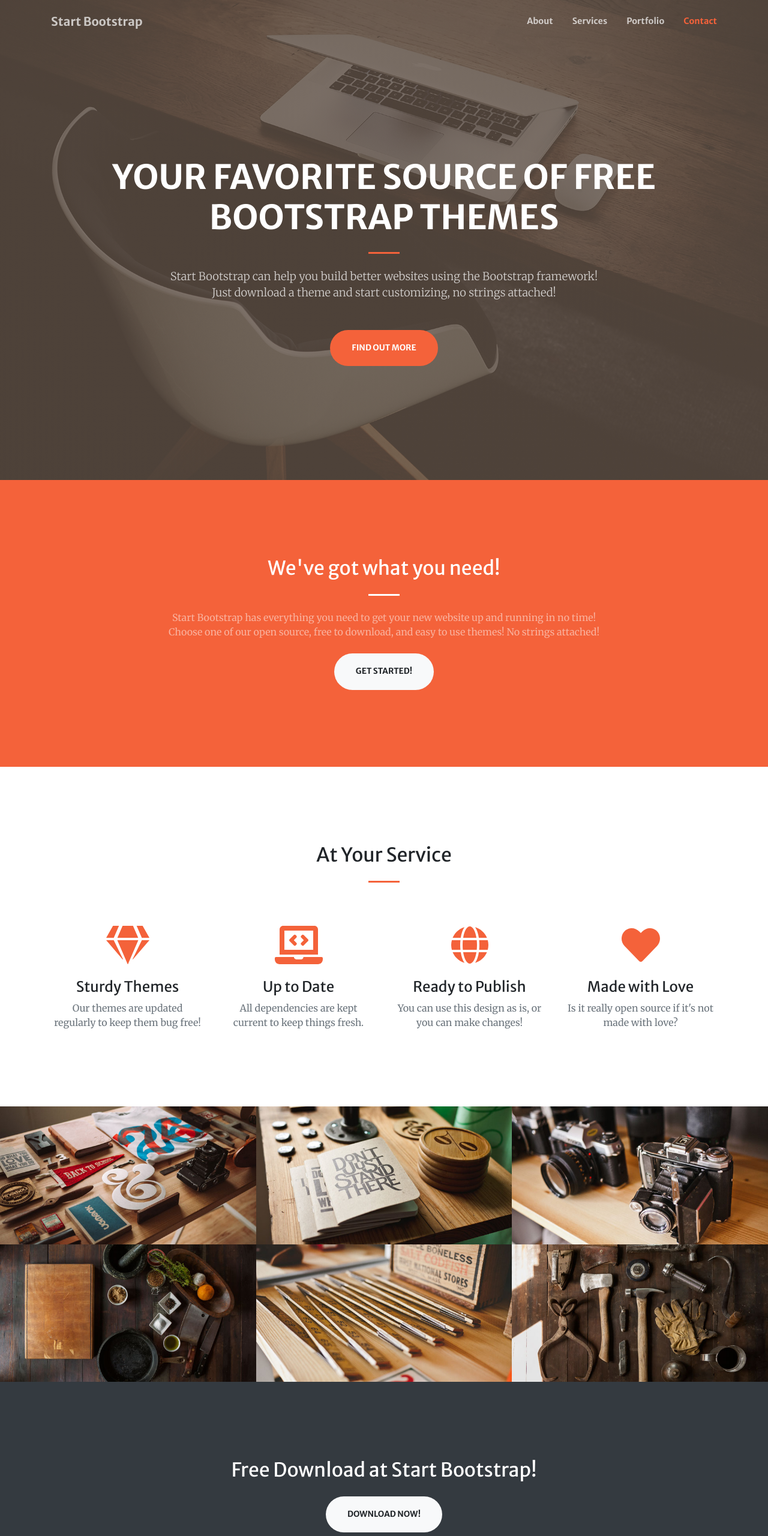
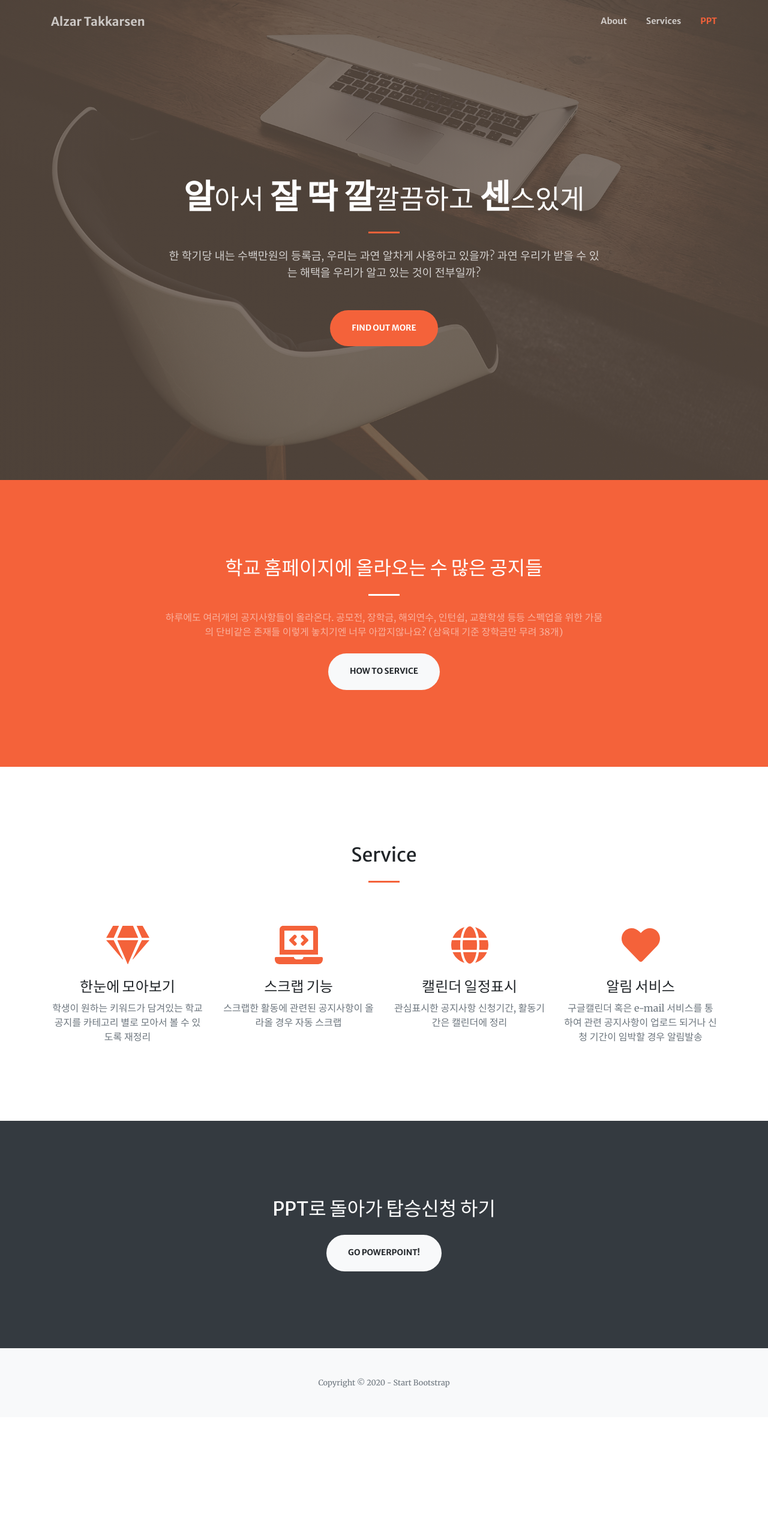
Before and after one commit to SYULION8TH/SE7EN, a plain HTML site: page 성예지/02.서비스소개/index.html in a window 1280 px wide. Shown: the top 2560 px of the page at 60% size. After the commit the page ends 2362 px from the top, so only its background shows below. Drawn offline with nearby package versions, Linux system fonts and the light colour scheme.

Commit message:
index수정

```diff
--- a/성예지/02.서비스소개/index.html
+++ b/성예지/02.서비스소개/index.html
@@ -5,7 +5,7 @@
         <meta name="viewport" content="width=device-width, initial-scale=1, shrink-to-fit=no" />
         <meta name="description" content="" />
         <meta name="author" content="" />
-        <title>Creative - Start Bootstrap Theme</title>
+        <title>LIKELION 8th - 4th ansigment</title>
         <!-- Favicon-->
         <link rel="icon" type="image/x-icon" href="assets/img/favicon.ico" />
         <!-- Font Awesome icons (free version)-->
@@ -22,13 +22,12 @@
         <!-- Navigation-->
         <nav class="navbar navbar-expand-lg navbar-light fixed-top py-3" id="mainNav">
             <div class="container">
-                <a class="navbar-brand js-scroll-trigger" href="#page-top">Start Bootstrap</a><button class="navbar-toggler navbar-toggler-right" type="button" data-toggle="collapse" data-target="#navbarResponsive" aria-controls="navbarResponsive" aria-expanded="false" aria-label="Toggle navigation"><span class="navbar-toggler-icon"></span></button>
+                <a class="navbar-brand js-scroll-trigger" href="#page-top">Alzar Takkarsen</a><button class="navbar-toggler navbar-toggler-right" type="button" data-toggle="collapse" data-target="#navbarResponsive" aria-controls="navbarResponsive" aria-expanded="false" aria-label="Toggle navigation"><span class="navbar-toggler-icon"></span></button>
                 <div class="collapse navbar-collapse" id="navbarResponsive">
                     <ul class="navbar-nav ml-auto my-2 my-lg-0">
                         <li class="nav-item"><a class="nav-link js-scroll-trigger" href="#about">About</a></li>
                         <li class="nav-item"><a class="nav-link js-scroll-trigger" href="#services">Services</a></li>
-                        <li class="nav-item"><a class="nav-link js-scroll-trigger" href="#portfolio">Portfolio</a></li>
-                        <li class="nav-item"><a class="nav-link js-scroll-trigger" href="#contact">Contact</a></li>
+                        <li class="nav-item"><a class="nav-link js-scroll-trigger" href="#PPT">PPT</a></li>
                     </ul>
                 </div>
             </div>
@@ -38,11 +37,11 @@
             <div class="container h-100">
                 <div class="row h-100 align-items-center justify-content-center text-center">
                     <div class="col-lg-10 align-self-end">
-                        <h1 class="text-uppercase text-white font-weight-bold">Your Favorite Source of Free Bootstrap Themes</h1>
+                        <h1 class="text-uppercase text-white font-weight-bold">알<span class="small">아서</span> 잘 딱 깔<span class="small">깔끔하고</span> 센<span class="small">스있게</span></h1>
                         <hr class="divider my-4" />
                     </div>
                     <div class="col-lg-8 align-self-baseline">
-                        <p class="text-white-75 font-weight-light mb-5">Start Bootstrap can help you build better websites using the Bootstrap framework! Just download a theme and start customizing, no strings attached!</p>
+                        <p class="text-white-75 font-weight-light mb-5">한 학기당 내는 수백만원의 등록금, 우리는 과연 알차게 사용하고 있을까? 과연 우리가 받을 수 있는 해택을 우리가 알고 있는 것이 전부일까?</p>
                         <a class="btn btn-primary btn-xl js-scroll-trigger" href="#about">Find Out More</a>
                     </div>
                 </div>
@@ -53,10 +52,10 @@
             <div class="container">
                 <div class="row justify-content-center">
                     <div class="col-lg-8 text-center">
-                        <h2 class="text-white mt-0">We've got what you need!</h2>
+                        <h2 class="text-white mt-0">학교 홈페이지에 올라오는 수 많은 공지들</h2>
                         <hr class="divider light my-4" />
-                        <p class="text-white-50 mb-4">Start Bootstrap has everything you need to get your new website up and running in no time! Choose one of our open source, free to download, and easy to use themes! No strings attached!</p>
-                        <a class="btn btn-light btn-xl js-scroll-trigger" href="#services">Get Started!</a>
+                        <p class="text-white-50 mb-4">하루에도 여러개의 공지사항들이 올라온다. 공모전, 장학금, 해외연수, 인턴쉽, 교환학생 등등 스펙업을 위한 가뭄의 단비같은 존재들 이렇게 놓치기엔 너무 아깝지않나요? (삼육대 기준 장학금만 무려 38개) </p>
+                        <a class="btn btn-light btn-xl js-scroll-trigger" href="#services">How to service</a>
                     </div>
                 </div>
             </div>
@@ -64,131 +63,47 @@
         <!-- Services-->
         <section class="page-section" id="services">
             <div class="container">
-                <h2 class="text-center mt-0">At Your Service</h2>
+                <h2 class="text-center mt-0">Service</h2>
                 <hr class="divider my-4" />
                 <div class="row">
                     <div class="col-lg-3 col-md-6 text-center">
                         <div class="mt-5">
                             <i class="fas fa-4x fa-gem text-primary mb-4"></i>
-                            <h3 class="h4 mb-2">Sturdy Themes</h3>
-                            <p class="text-muted mb-0">Our themes are updated regularly to keep them bug free!</p>
+                            <h3 class="h4 mb-2">한눈에 모아보기</h3>
+                            <p class="text-muted mb-0">학생이 원하는 키워드가 담겨있는 학교공지를 카테고리 별로 모아서 볼 수 있도록 재정리</p>
                         </div>
                     </div>
                     <div class="col-lg-3 col-md-6 text-center">
                         <div class="mt-5">
                             <i class="fas fa-4x fa-laptop-code text-primary mb-4"></i>
-                            <h3 class="h4 mb-2">Up to Date</h3>
-                            <p class="text-muted mb-0">All dependencies are kept current to keep things fresh.</p>
+                            <h3 class="h4 mb-2">스크랩 기능</h3>
+                            <p class="text-muted mb-0">스크랩한 활동에 관련된 공지사항이 올라올 경우 자동 스크랩</p>
                         </div>
                     </div>
                     <div class="col-lg-3 col-md-6 text-center">
                         <div class="mt-5">
                             <i class="fas fa-4x fa-globe text-primary mb-4"></i>
-                            <h3 class="h4 mb-2">Ready to Publish</h3>
-                            <p class="text-muted mb-0">You can use this design as is, or you can make changes!</p>
+                            <h3 class="h4 mb-2">캘린더 일정표시</h3>
+                            <p class="text-muted mb-0">관심표시한 공지사항 신청기간, 활동기간은 캘린더에 정리</p>
                         </div>
                     </div>
                     <div class="col-lg-3 col-md-6 text-center">
                         <div class="mt-5">
                             <i class="fas fa-4x fa-heart text-primary mb-4"></i>
-                            <h3 class="h4 mb-2">Made with Love</h3>
-                            <p class="text-muted mb-0">Is it really open source if it's not made with love?</p>
+                            <h3 class="h4 mb-2">알림 서비스</h3>
+                            <p class="text-muted mb-0">구글캘린더 혹은 e-mail 서비스를 통하여 관련 공지사항이 업로드 되거나 신청 기간이 임박할 경우 알림발송</p>
                         </div>
                     </div>
                 </div>
             </div>
         </section>
-        <!-- Portfolio-->
-        <div id="portfolio">
-            <div class="container-fluid p-0">
-                <div class="row no-gutters">
-                    <div class="col-lg-4 col-sm-6">
-                        <a class="portfolio-box" href="assets/img/portfolio/fullsize/1.jpg"
-                            ><img class="img-fluid" src="assets/img/portfolio/thumbnails/1.jpg" alt="" />
-                            <div class="portfolio-box-caption">
-                                <div class="project-category text-white-50">Category</div>
-                                <div class="project-name">Project Name</div>
-                            </div></a
-                        >
-                    </div>
-                    <div class="col-lg-4 col-sm-6">
-                        <a class="portfolio-box" href="assets/img/portfolio/fullsize/2.jpg"
-                            ><img class="img-fluid" src="assets/img/portfolio/thumbnails/2.jpg" alt="" />
-                            <div class="portfolio-box-caption">
-                                <div class="project-category text-white-50">Category</div>
-                                <div class="project-name">Project Name</div>
-                            </div></a
-                        >
-                    </div>
-                    <div class="col-lg-4 col-sm-6">
-                        <a class="portfolio-box" href="assets/img/portfolio/fullsize/3.jpg"
-                            ><img class="img-fluid" src="assets/img/portfolio/thumbnails/3.jpg" alt="" />
-                            <div class="portfolio-box-caption">
-                                <div class="project-category text-white-50">Category</div>
-                                <div class="project-name">Project Name</div>
-                            </div></a
-                        >
-                    </div>
-                    <div class="col-lg-4 col-sm-6">
-                        <a class="portfolio-box" href="assets/img/portfolio/fullsize/4.jpg"
-                            ><img class="img-fluid" src="assets/img/portfolio/thumbnails/4.jpg" alt="" />
-                            <div class="portfolio-box-caption">
-                                <div class="project-category text-white-50">Category</div>
-                                <div class="project-name">Project Name</div>
-                            </div></a
-                        >
-                    </div>
-                    <div class="col-lg-4 col-sm-6">
-                        <a class="portfolio-box" href="assets/img/portfolio/fullsize/5.jpg"
-                            ><img class="img-fluid" src="assets/img/portfolio/thumbnails/5.jpg" alt="" />
-                            <div class="portfolio-box-caption">
-                                <div class="project-category text-white-50">Category</div>
-                                <div class="project-name">Project Name</div>
-                            </div></a
-                        >
-                    </div>
-                    <div class="col-lg-4 col-sm-6">
-                        <a class="portfolio-box" href="assets/img/portfolio/fullsize/6.jpg"
-                            ><img class="img-fluid" src="assets/img/portfolio/thumbnails/6.jpg" alt="" />
-                            <div class="portfolio-box-caption p-3">
-                                <div class="project-category text-white-50">Category</div>
-                                <div class="project-name">Project Name</div>
-                            </div></a
-                        >
-                    </div>
-                </div>
-            </div>
-        </div>
         <!-- Call to action-->
-        <section class="page-section bg-dark text-white">
+        <section class="page-section bg-dark text-white"id="PPT">
             <div class="container text-center">
-                <h2 class="mb-4">Free Download at Start Bootstrap!</h2>
-                <a class="btn btn-light btn-xl" href="https://startbootstrap.com/themes/creative/">Download Now!</a>
+                <h2 class="mb-4">PPT로 돌아가 탑승신청 하기</h2>
+                <a class="btn btn-light btn-xl" href="https://docs.google.com/presentation/d/1592qrfelxOifYyC4Ydjw3zqVeL1PnyXrftoE72FIqEQ/edit#slide=id.p">Go powerpoint!</a>
             </div>
         </section>
-        <!-- Contact-->
-        <section class="page-section" id="contact">
-            <div class="container">
-                <div class="row justify-content-center">
-                    <div class="col-lg-8 text-center">
-                        <h2 class="mt-0">Let's Get In Touch!</h2>
-                        <hr class="divider my-4" />
-                        <p class="text-muted mb-5">Ready to start your next project with us? Give us a call or send us an email and we will get back to you as soon as possible!</p>
-                    </div>
-                </div>
-                <div class="row">
-                    <div class="col-lg-4 ml-auto text-center mb-5 mb-lg-0">
-                        <i class="fas fa-phone fa-3x mb-3 text-muted"></i>
-                        <div>+1 (555) 123-4567</div>
-                    </div>
-                    <div class="col-lg-4 mr-auto text-center">
-                        <i class="fas fa-envelope fa-3x mb-3 text-muted"></i
-                        ><!-- Make sure to change the email address in BOTH the anchor text and the link target below!--><a class="d-block" href="mailto:contact@yourwebsite.com">contact@yourwebsite.com</a>
-                    </div>
-                </div>
-            </div>
-        </section>
-        <!-- Footer-->
         <footer class="bg-light py-5">
             <div class="container"><div class="small text-center text-muted">Copyright © 2020 - Start Bootstrap</div></div>
         </footer>
```
